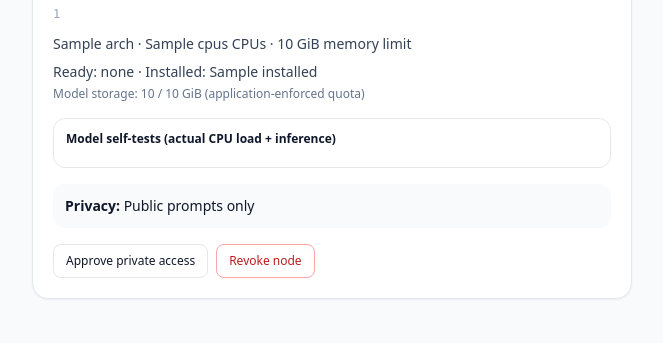
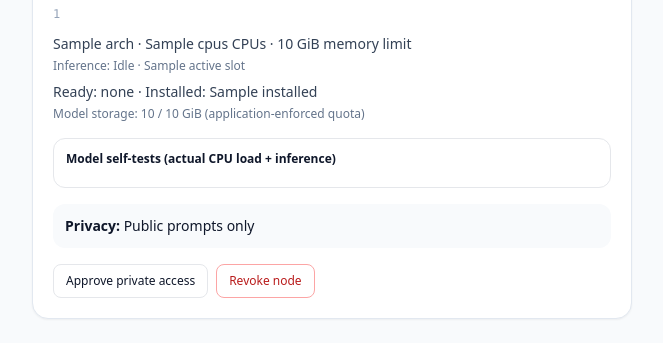
Before and after one commit to LukaCek/simple-AIproxy, a FastAPI app: template templates/compute_nodes.html in a window 1280 px wide. Shown: the part 627-970 px from the top of the page, without its empty margins (0-663 px from the left). Before the commit the page ends 926 px from the top, so only its background shows below. Run offline with FastAPI, Linux system fonts and the light colour scheme; the template is opened without the code that fills it: most values are stand-ins (such as "Sample title", 1, 10 or a date in 2020); some libraries are stand-ins or nearby versions.

Commit message:
test(compute): validate measured speeds and busy states

```diff
--- a/templates/compute_nodes.html
+++ b/templates/compute_nodes.html
@@ -44,6 +44,10 @@
         {{ node.hardware.get('cpus', '?') }} CPUs ·
         {{ (node.hardware.get('memory_limit_bytes', 0) / 1073741824) | round(1) }} GiB memory limit
       </p>
+      <p class="mt-1 text-xs text-slate-500">
+        Inference: {{ 'Busy' if node.models.get('busy') else 'Idle' }} ·
+        {{ node.models.get('running_tasks', 0) }} active slot
+      </p>
       <p class="mt-2 text-sm text-slate-700">
         Ready: {{ node.models.get('active') if node.models.get('ready') else 'none' }}
         · Installed: {{ node.models.get('installed', []) | join(', ') or 'none' }}
@@ -60,7 +64,10 @@
           {% set test = node.models.get('capabilities', {}).get(mid, {}) %}
           <li class="flex justify-between gap-2">
             <span>{{ catalog[mid].name }}{% if mid in node.models.get('installed', []) %} · cached{% endif %}</span>
-            {% if test %}
+            {% if test and test.benchmark is defined and test.benchmark.generation_tps is defined %}
+            <span class="text-xs text-slate-600">{{ test.benchmark.generation_tps }} tok/s</span>
+          {% endif %}
+          {% if test %}
               <span class="{{ 'text-green-700' if test.status == 'supported' else 'text-amber-700' if test.status in ['testing','error'] else 'text-red-700' }}"
                     title="{{ test.reason }}">{{ test.status | capitalize }}{% if test.status == 'supported' and test.test_seconds %} ({{ test.test_seconds }}s){% endif %}</span>
             {% else %}
```
